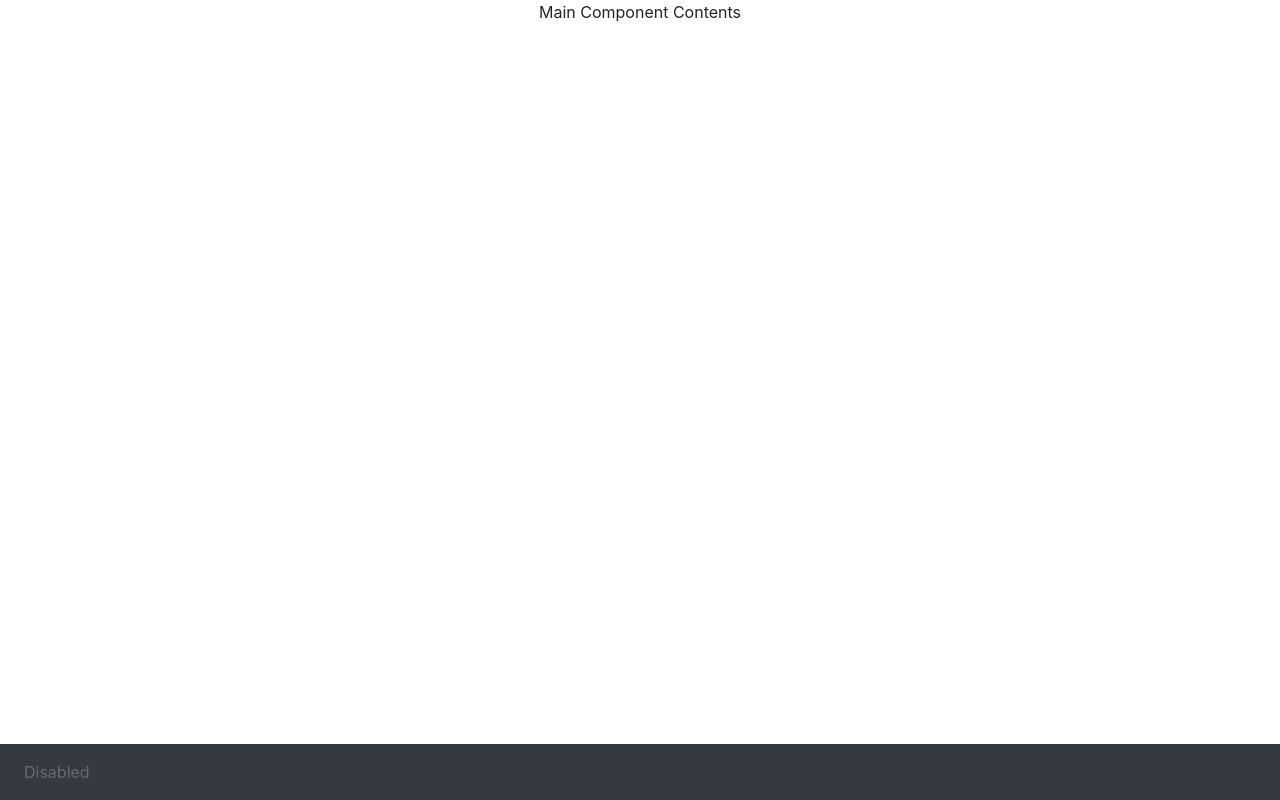
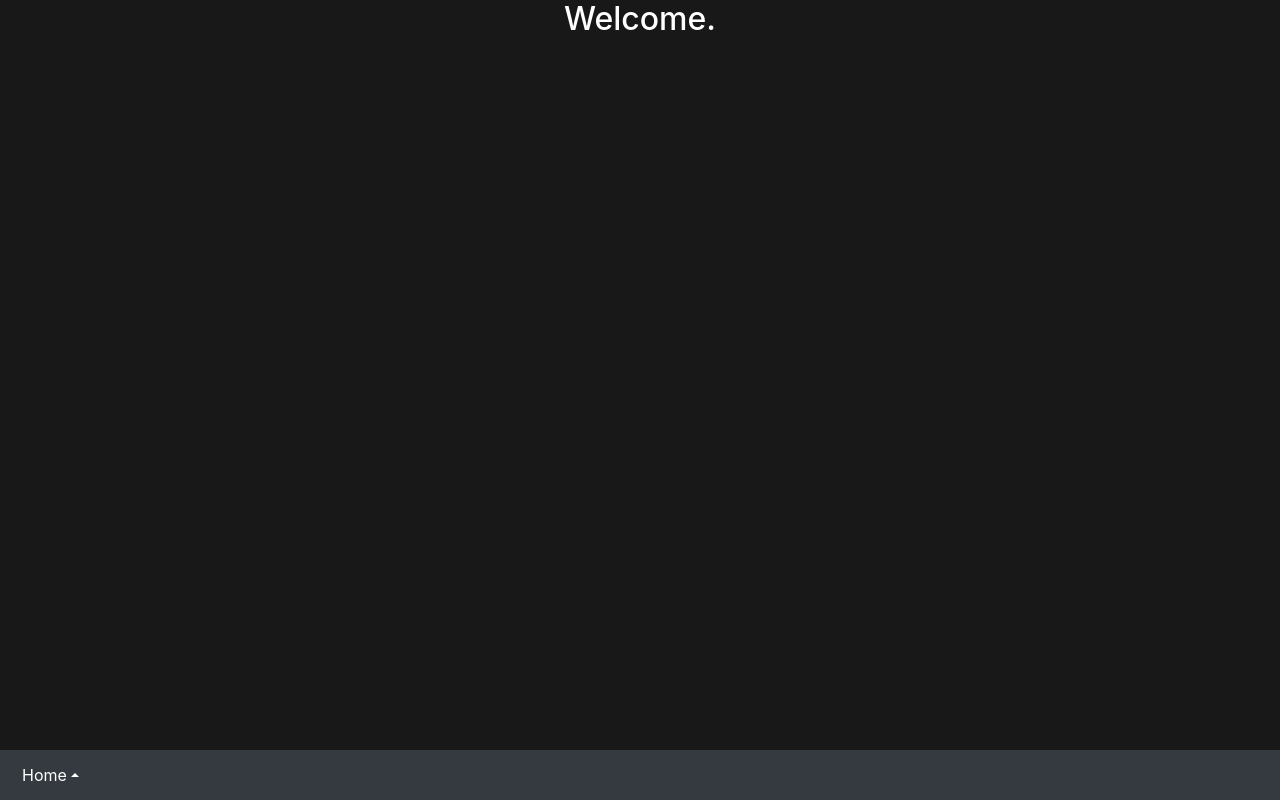
Before and after one commit to park-junha/junha.dev, a React (Create React App) app in the folder ui/: page / in a window 1280 px wide. Built offline with nearby package versions, Linux system fonts and the light colour scheme.

Commit message:
Added lazy loading, CSS, and 404 page

```diff
--- a/ui/src/App.css
+++ b/ui/src/App.css
@@ -1,38 +1,3 @@
 .App {
   text-align: center;
 }
-
-.App-logo {
-  height: 40vmin;
-  pointer-events: none;
-}
-
-@media (prefers-reduced-motion: no-preference) {
-  .App-logo {
-    animation: App-logo-spin infinite 20s linear;
-  }
-}
-
-.App-header {
-  background-color: #282c34;
-  min-height: 100vh;
-  display: flex;
-  flex-direction: column;
-  align-items: center;
-  justify-content: center;
-  font-size: calc(10px + 2vmin);
-  color: white;
-}
-
-.App-link {
-  color: #61dafb;
-}
-
-@keyframes App-logo-spin {
-  from {
-    transform: rotate(0deg);
-  }
-  to {
-    transform: rotate(360deg);
-  }
-}
--- a/ui/src/App.tsx
+++ b/ui/src/App.tsx
@@ -1,17 +1,27 @@
-import React from 'react';
+import React, {
+  Component
+} from 'react';
+import Footer from './components/Footer';
 import Main from './components/Main';
-import Footer from './components/Footer';
 import './App.css';
 
-function App() {
-  return (
-    <div className="App">
-      <Main />
-      <div className="AppFooter">
+interface State {
+  component: string
+}
+
+class App extends Component<{}, State> {
+  state: State = {
+    component: 'LandingPage'
+  };
+
+  public render (): JSX.Element {
+    return (
+      <div className='App'>
+        <Main component={this.state.component} />
         <Footer />
       </div>
-    </div>
-  );
+    );
+  };
 }
 
 export default App;
--- /dev/null
+++ b/ui/src/components/404.tsx
@@ -0,0 +1,13 @@
+import React, {
+  Component
+} from 'react';
+
+export default class NotFound extends Component {
+  render () {
+    return (
+      <div>
+        <h2>404</h2>
+      </div>
+    );
+  };
+}
--- /dev/null
+++ b/ui/src/components/Footer.css
@@ -0,0 +1,15 @@
+.CustomNavbar {
+  padding: 6px 12px;
+}
+
+.CustomDropdownMenu {
+  background-color: #343a40;
+}
+
+.CustomDropdownToggle {
+  padding: 6px 9px;
+}
+
+.CustomDropdownItem {
+  color: #fff;
+}
--- a/ui/src/components/Footer.tsx
+++ b/ui/src/components/Footer.tsx
@@ -1,16 +1,44 @@
 import React, { Component } from 'react';
-import { Nav, Navbar } from "react-bootstrap";
+import {
+  Dropdown,
+  Nav,
+  Navbar
+} from 'react-bootstrap';
+import './Footer.css';
 
 export default class Footer extends Component {
   render () {
     return (
       <div>
-        <Navbar expand="md" fixed="bottom" bg="dark" variant="dark">
-          <Nav className="justify-content-left" variant="pills">
+        <Navbar
+          className='CustomNavbar'
+          fixed='bottom'
+          bg='dark'
+          variant='dark'
+        >
+          <Nav className='justify-content-left'>
             <Nav.Item>
-              <Nav.Link disabled>
-                Disabled
-              </Nav.Link>
+              <Dropdown
+                drop='up'
+              >
+                <Dropdown.Toggle
+                  id='navbar-main'
+                  variant='dark'
+                  title='Main'
+                  className='CustomDropdownToggle'
+                >
+                  Home
+                </Dropdown.Toggle>
+                <Dropdown.Menu
+                  className='CustomDropdownMenu'
+                >
+                  <Dropdown.Item
+                    className='CustomDropdownItem'
+                  >
+                    About Me
+                  </Dropdown.Item>
+                </Dropdown.Menu>
+              </Dropdown>
             </Nav.Item>
           </Nav>
         </Navbar>
--- /dev/null
+++ b/ui/src/components/LandingPage.tsx
@@ -0,0 +1,13 @@
+import React, {
+  Component
+} from 'react';
+
+export default class LandingPage extends Component {
+  render () {
+    return (
+      <div>
+        <h2>Welcome.</h2>
+      </div>
+    );
+  };
+}
--- /dev/null
+++ b/ui/src/components/LoadingPage.tsx
@@ -0,0 +1,13 @@
+import React, {
+  Component
+} from 'react';
+
+export default class LoadingPage extends Component {
+  render () {
+    return (
+      <div>
+        <h2>Loading...</h2>
+      </div>
+    );
+  };
+}
--- /dev/null
+++ b/ui/src/components/Main.css
@@ -0,0 +1,3 @@
+body {
+  color: #fff;
+}
--- a/ui/src/components/Main.tsx
+++ b/ui/src/components/Main.tsx
@@ -1,10 +1,38 @@
-import React, { Component } from 'react';
+import React, {
+  Component,
+  Suspense,
+  lazy
+} from 'react';
+import LoadingPage from './LoadingPage';
+import './Main.css';
 
-export default class Main extends Component {
-  render () {
+interface Props {
+  component: string;
+}
+
+const LandingPage = lazy( () => import('./LandingPage'));
+const NotFound = lazy( () => import('./404'));
+
+function renderComponent (component: string): JSX.Element {
+  switch (component) {
+    case 'LandingPage':
+      return (
+        <LandingPage />
+      );
+    default:
+      return (
+        <NotFound />
+      );
+  }
+};
+
+export default class Main extends Component<Props> {
+  render (): JSX.Element {
     return (
       <div>
-        Main Component Contents
+        <Suspense fallback={<LoadingPage />}>
+          { renderComponent(this.props.component) }
+        </Suspense>
       </div>
     );
   };
--- a/ui/src/index.css
+++ b/ui/src/index.css
@@ -1,5 +1,6 @@
 body {
   margin: 0;
+  background-color: #181818;
   font-family: -apple-system, BlinkMacSystemFont, 'Segoe UI', 'Roboto', 'Oxygen',
     'Ubuntu', 'Cantarell', 'Fira Sans', 'Droid Sans', 'Helvetica Neue',
     sans-serif;
```
Also changed, not shown: ui/src/index.tsx (+5 -2 lines).
